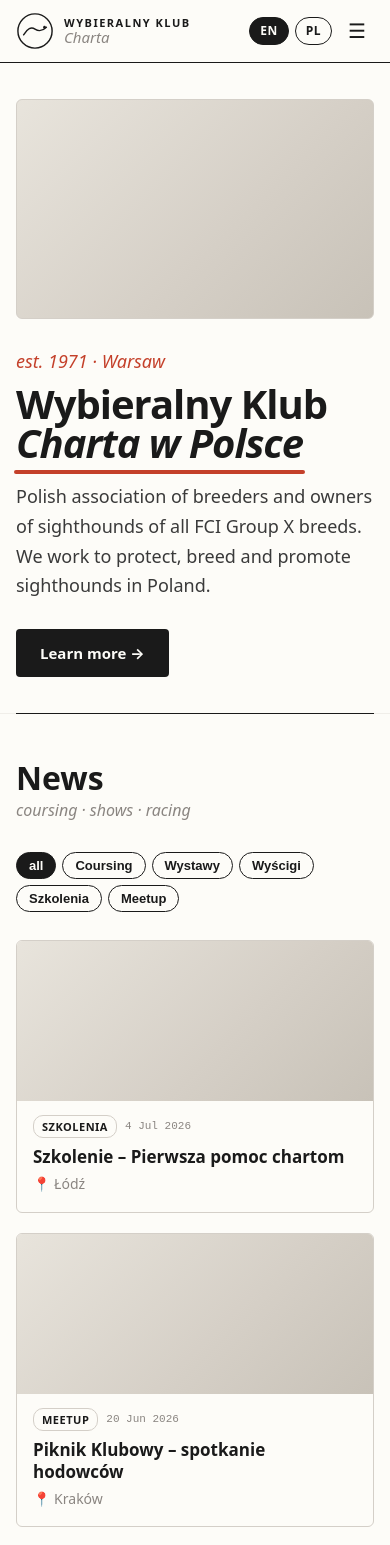
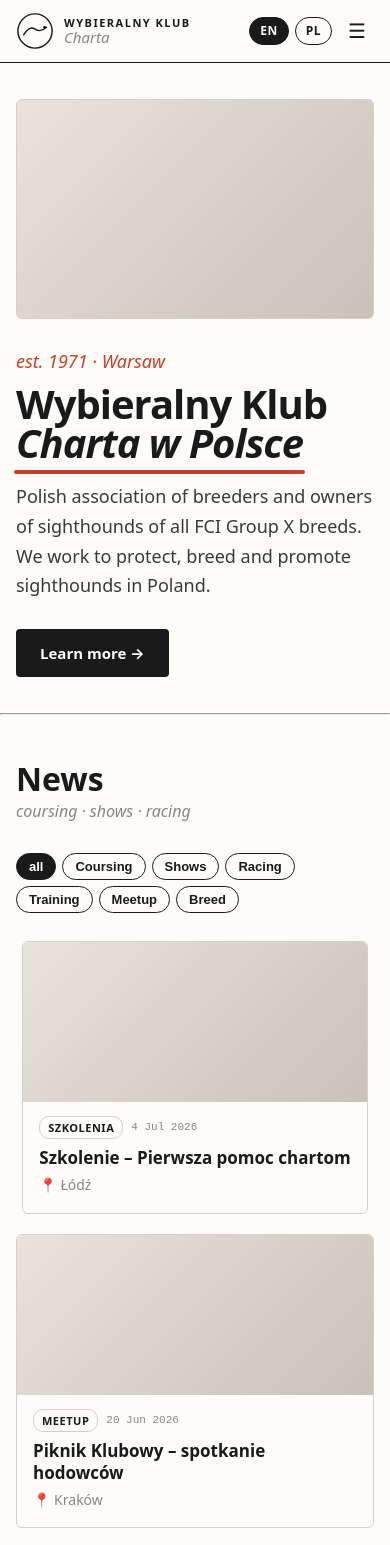
Before and after one commit to Scoobek/wkch_2, a Next.js app: page /en in a window 390 px wide. Shown: the top 1545 px of the page. Built offline with nearby package versions, Linux system fonts and the light colour scheme.

Commit message:
feat: refactor NewsSection with next/image, localized filters and semantic HTML

```diff
--- a/app/globals.css
+++ b/app/globals.css
@@ -25,6 +25,8 @@
     --max-w: 1280px;
     --pad-x: 48px;
     --header-h: 67px;
+
+    --meta-card-width: 450px;
 }
 
 @media (max-width: 1280px) {
@@ -70,14 +72,14 @@ img {
     max-width: 100%;
 }
 
-.divider {
-    border: none;
-    border-top: 1.5px solid var(--border-strong);
-    margin: 0 var(--pad-x);
+.sr-only {
+    position: absolute;
+    width: 1px;
+    height: 1px;
+    padding: 0;
+    margin: -1px;
+    overflow: hidden;
+    clip: rect(0, 0, 0, 0);
+    white-space: nowrap;
+    border: 0;
 }
-
-.dividerDash {
-    border: none;
-    border-top: 1.5px dashed var(--ink-secondary);
-    margin: 0 var(--pad-x);
-}
--- a/components/NewsSection/NewsSection.module.css
+++ b/components/NewsSection/NewsSection.module.css
@@ -65,11 +65,15 @@
 }
 
 @media (max-width: 1023px) {
-    .grid { grid-template-columns: repeat(2, 1fr); }
+    .grid {
+        grid-template-columns: repeat(2, 1fr);
+    }
 }
 
 @media (max-width: 767px) {
-    .grid { grid-template-columns: 1fr; }
+    .grid {
+        grid-template-columns: 1fr;
+    }
 }
 
 .card {
@@ -84,14 +88,27 @@
     position: relative;
 }
 
+@media (max-width: 767px) {
+    .card {
+        max-width: var(--meta-card-width);
+        margin: 0 auto;
+    }
+}
+
 .card:hover {
     transform: translateY(-2px);
     box-shadow: 0 6px 20px rgba(0, 0, 0, 0.07);
 }
 
 .cardImage {
+    position: relative;
     height: 160px;
+    overflow: hidden;
     background: linear-gradient(135deg, #e8e4dc 0%, #d5cfc6 60%, #c8c2b8 100%);
+}
+
+.cardImg {
+    object-fit: cover;
 }
 
 .cardLink {
--- a/components/NewsSection/NewsSection.tsx
+++ b/components/NewsSection/NewsSection.tsx
@@ -1,18 +1,20 @@
 "use client";
 
+import Image from "next/image";
 import { useState } from "react";
 import Link from "next/link";
 import { useTranslations, useLocale } from "next-intl";
 import type { NewsArticle } from "@/lib/news";
 import styles from "./NewsSection.module.css";
 
-const FILTERS = [
-    "all",
-    "Coursing",
-    "Wystawy",
-    "Wyścigi",
-    "Szkolenia",
-    "Meetup",
+const FILTERS: { value: string; labelKey: string }[] = [
+    { value: "all",       labelKey: "all" },
+    { value: "Coursing",  labelKey: "coursing" },
+    { value: "Wystawy",   labelKey: "shows" },
+    { value: "Wyścigi",   labelKey: "racing" },
+    { value: "Szkolenia", labelKey: "training" },
+    { value: "Meetup",    labelKey: "meetup" },
+    { value: "Breed",     labelKey: "breed" },
 ];
 
 interface Props {
@@ -38,6 +40,10 @@ export default function NewsSection({ articles }: Props) {
         });
     }
 
+    function handleFilterClick(tag: string) {
+        return () => setActive(tag);
+    }
+
     return (
         <section id="news" className={styles.section}>
             <div className={styles.header}>
@@ -50,16 +56,16 @@ export default function NewsSection({ articles }: Props) {
                     role="group"
                     aria-label="Filter news"
                 >
-                    {FILTERS.map((f) => (
+                    {FILTERS.map((filter) => (
                         <button
-                            key={f}
+                            key={filter.value}
                             className={`${styles.chip} ${
-                                active === f ? styles.chipActive : ""
+                                active === filter.value ? styles.chipActive : ""
                             }`}
-                            onClick={() => setActive(f)}
-                            aria-pressed={active === f}
+                            onClick={handleFilterClick(filter.value)}
+                            aria-pressed={active === filter.value}
                         >
-                            {f === "all" ? t("filterAll") : f}
+                            {t(filter.labelKey)}
                         </button>
                     ))}
                 </div>
@@ -67,12 +73,20 @@ export default function NewsSection({ articles }: Props) {
 
             {filtered.length > 0 ? (
                 <div className={styles.grid}>
-                    {filtered.map((article) => (
+                    {filtered.map((article, index) => (
                         <article key={article.slug} className={styles.card}>
-                            <div
-                                className={styles.cardImage}
-                                aria-hidden="true"
-                            />
+                            <div className={styles.cardImage}>
+                                {article.thumbnail && (
+                                    <Image
+                                        src={article.thumbnail}
+                                        alt={article.title}
+                                        fill
+                                        sizes="(max-width: 767px) 100vw, (max-width: 1023px) 50vw, 33vw"
+                                        priority={index === 0}
+                                        className={styles.cardImg}
+                                    />
+                                )}
+                            </div>
                             <div className={styles.cardBody}>
                                 <div className={styles.cardMeta}>
                                     {article.tag && (
@@ -92,7 +106,7 @@ export default function NewsSection({ articles }: Props) {
                                 <h3 className={styles.cardTitle}>
                                     {article.title}
                                 </h3>
-                                {article.location && (
+                                {article.location?.town && (
                                     <p className={styles.cardLocation}>
                                         📍 {article.location.town}
                                     </p>
@@ -100,7 +114,11 @@ export default function NewsSection({ articles }: Props) {
                                 <Link
                                     className={styles.cardLink}
                                     href={`/${locale}/news/${article.slug}`}
-                                ></Link>
+                                >
+                                    <span className="sr-only">
+                                        {article.title}
+                                    </span>
+                                </Link>
                             </div>
                         </article>
                     ))}
--- a/locales/en.json
+++ b/locales/en.json
@@ -21,7 +21,13 @@
     "news": {
         "title": "News",
         "subtitle": "coursing · shows · racing",
-        "filterAll": "all",
+        "all": "all",
+        "coursing": "Coursing",
+        "shows": "Shows",
+        "racing": "Racing",
+        "training": "Training",
+        "meetup": "Meetup",
+        "breed": "Breed",
         "empty": "No articles found.",
         "emptyCategory": "No articles in the {category} category."
     },
--- a/locales/pl.json
+++ b/locales/pl.json
@@ -21,7 +21,13 @@
     "news": {
         "title": "Aktualności",
         "subtitle": "coursing · wystawy · wyścigi",
-        "filterAll": "wszystko",
+        "all": "wszystko",
+        "coursing": "Coursing",
+        "shows": "Wystawy",
+        "racing": "Wyścigi",
+        "training": "Szkolenia",
+        "meetup": "Meetup",
+        "breed": "Rasa",
         "empty": "Brak aktualności.",
         "emptyCategory": "Brak aktualności w kategorii {category}."
     },
```
